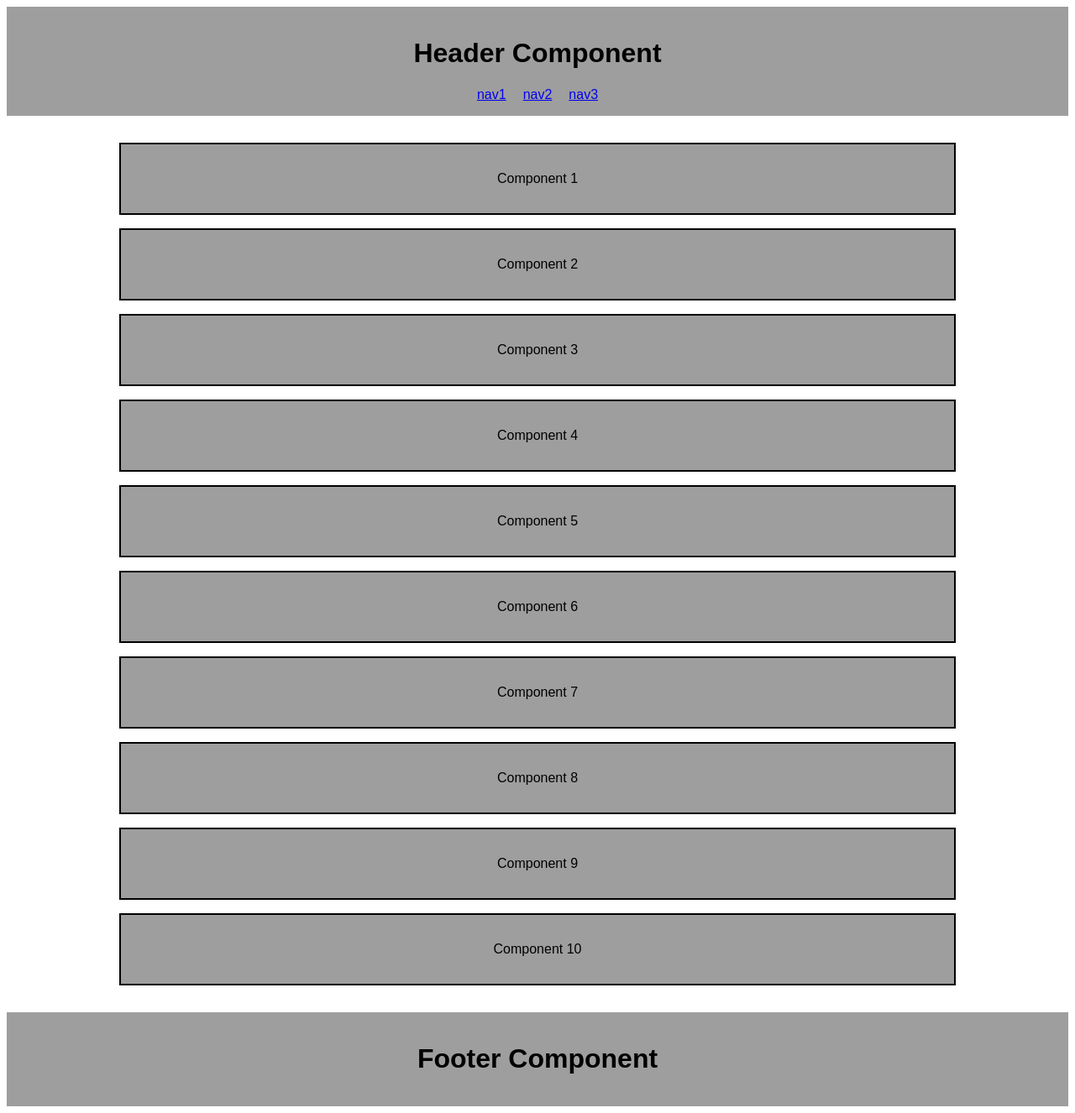
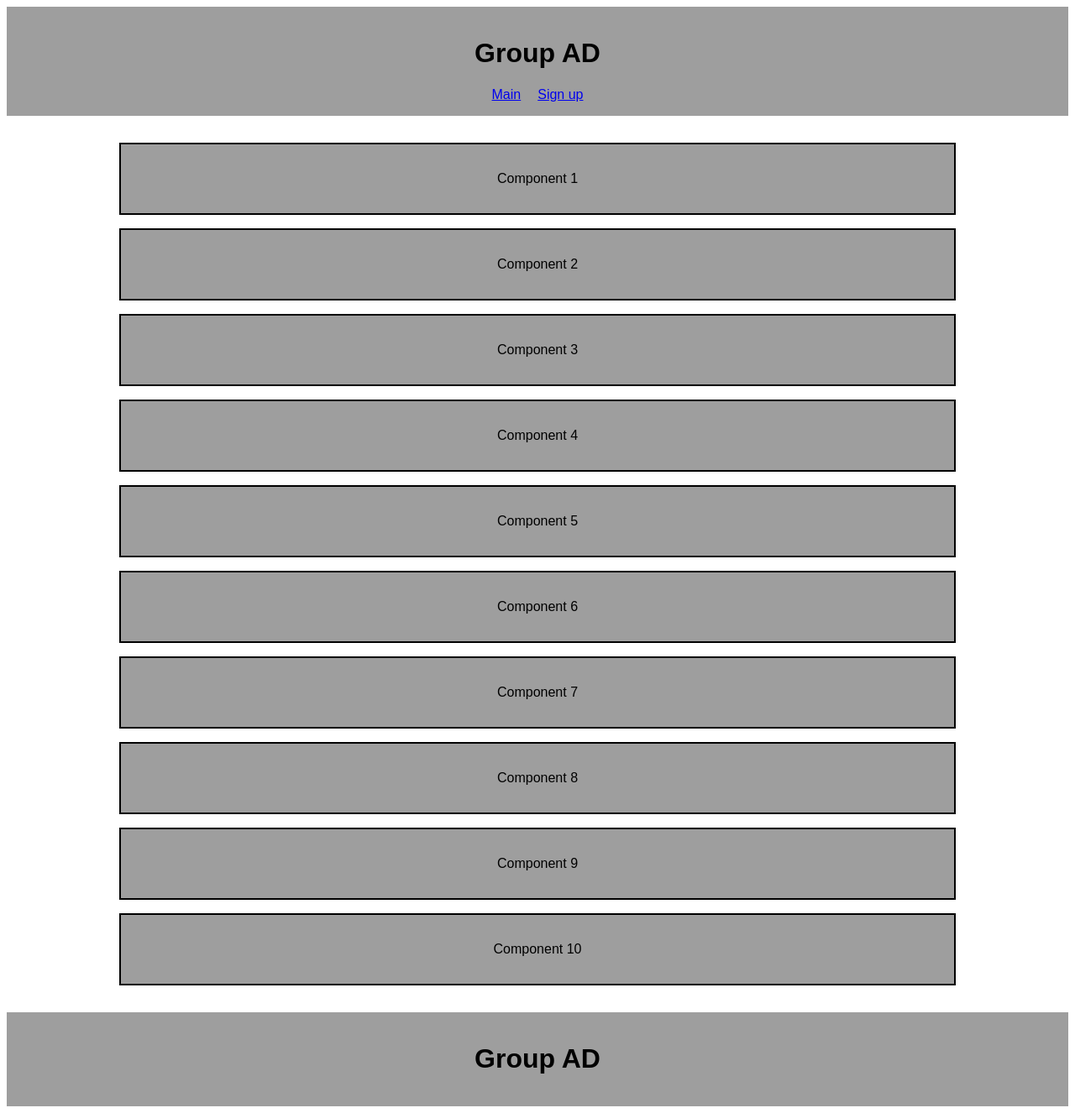
Before and after one commit to UQUKO/WAD_homework3, a Vue app: page / in a window 1280 px wide. Shown: the whole page at 84% size. Built offline with nearby package versions, Linux system fonts and the light colour scheme.

Commit message:
Add a sign up page and make the main page use HomeComponent.vue so the sign up page wouldn't display post contents

```diff
--- a/src/App.vue
+++ b/src/App.vue
@@ -2,19 +2,8 @@
   <div class="main-page">
     <HeaderComponent />
 
-    <!-- todo: dynamically -->
-    <div class="content">
-      <PostComponent text="Component 1" />
-      <PostComponent text="Component 2" />
-      <PostComponent text="Component 3" />
-      <PostComponent text="Component 4" />
-      <PostComponent text="Component 5" />
-      <PostComponent text="Component 6" />
-      <PostComponent text="Component 7" />
-      <PostComponent text="Component 8" />
-      <PostComponent text="Component 9" />
-      <PostComponent text="Component 10" />
-    </div>
+    <router-view></router-view>
+
 
     <FooterComponent />
   </div>
@@ -23,15 +12,14 @@
 <script>
 import HeaderComponent from "./components/HeaderComponent.vue";
 import FooterComponent from "./components/FooterComponent.vue";
-import PostComponent from "./components/PostComponent.vue";
+
 
 export default {
   name: "App",
   components: {
     HeaderComponent,
     FooterComponent,
-    PostComponent,
-  },
+  }
 };
 </script>
 
--- a/src/components/FooterComponent.vue
+++ b/src/components/FooterComponent.vue
@@ -1,6 +1,6 @@
 <template>
   <footer class="footer">
-    <h1>Footer Component</h1>
+    <h1>Group AD</h1>
   </footer>
 </template>
 
--- a/src/components/HeaderComponent.vue
+++ b/src/components/HeaderComponent.vue
@@ -1,11 +1,11 @@
 <template>
   <header class="header">
-    <h1>Header Component</h1>
+    <h1>Group AD</h1>
     <nav>
       <ul class="navigation">
-        <li><a href="#">nav1</a></li>
-        <li><a href="#">nav2</a></li>
-        <li><a href="#">nav3</a></li>
+        <li><router-link to="/">Main</router-link></li>
+        <li><router-link to="/signup">Sign up</router-link></li>
+
       </ul>
     </nav>
   </header>
--- /dev/null
+++ b/src/components/HomeComponent.vue
@@ -0,0 +1,35 @@
+<template>
+    <div class="content">
+      <PostComponent text="Component 1" />
+      <PostComponent text="Component 2" />
+      <PostComponent text="Component 3" />
+      <PostComponent text="Component 4" />
+      <PostComponent text="Component 5" />
+      <PostComponent text="Component 6" />
+      <PostComponent text="Component 7" />
+      <PostComponent text="Component 8" />
+      <PostComponent text="Component 9" />
+      <PostComponent text="Component 10" />
+    </div>
+  </template>
+
+  <script>
+  import PostComponent from "./PostComponent.vue";
+
+  export default {
+    name: "HomeComponent",
+    components: {
+      PostComponent,
+    },
+  };
+  </script>
+
+  <style>
+  .content {
+    display: flex;
+    flex-direction: column;
+    align-items: center;
+    gap: 1em;
+    padding: 2em;
+  }
+  </style>
--- /dev/null
+++ b/src/components/SignUpComponent.vue
@@ -0,0 +1,20 @@
+<template>
+    <div class="signup-form">
+      <!-- Lisa oma registreerimisvorm siia -->
+    </div>
+  </template>
+
+  <script>
+  export default {
+    name: "SignUpComponent",
+  };
+  </script>
+
+  <style>
+  .signup-form {
+    display: flex;
+    flex-direction: column;
+    align-items: center;
+    padding: 2em;
+  }
+  </style>
--- a/src/router/index.js
+++ b/src/router/index.js
@@ -1,12 +1,10 @@
 import { createRouter, createWebHashHistory } from 'vue-router'
-import HomeView from '../views/HomeView.vue'
+import SignUpComponent from '@/components/SignUpComponent.vue'
+import HomeComponent from '@/components/HomeComponent.vue';
 
 const routes = [
-  {
-    path: '/',
-    name: 'home',
-    component: HomeView
-  },
+
+  { path: '/', component: HomeComponent },
   {
     path: '/about',
     name: 'about',
@@ -14,7 +12,8 @@ const routes = [
     // this generates a separate chunk (about.[hash].js) for this route
     // which is lazy-loaded when the route is visited.
     component: () => import(/* webpackChunkName: "about" */ '../views/AboutView.vue')
-  }
+  },
+  {path: '/signup', component: SignUpComponent}
 ]
 
 const router = createRouter({
```
